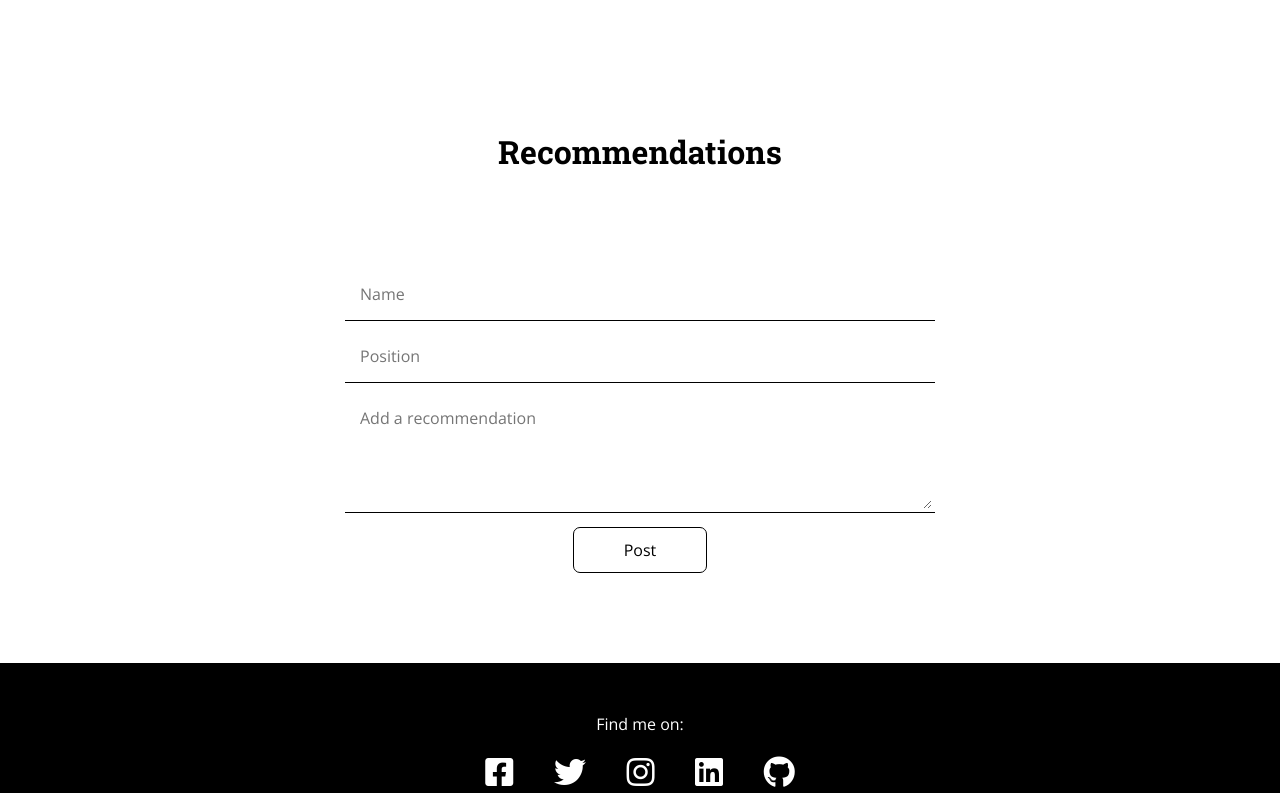
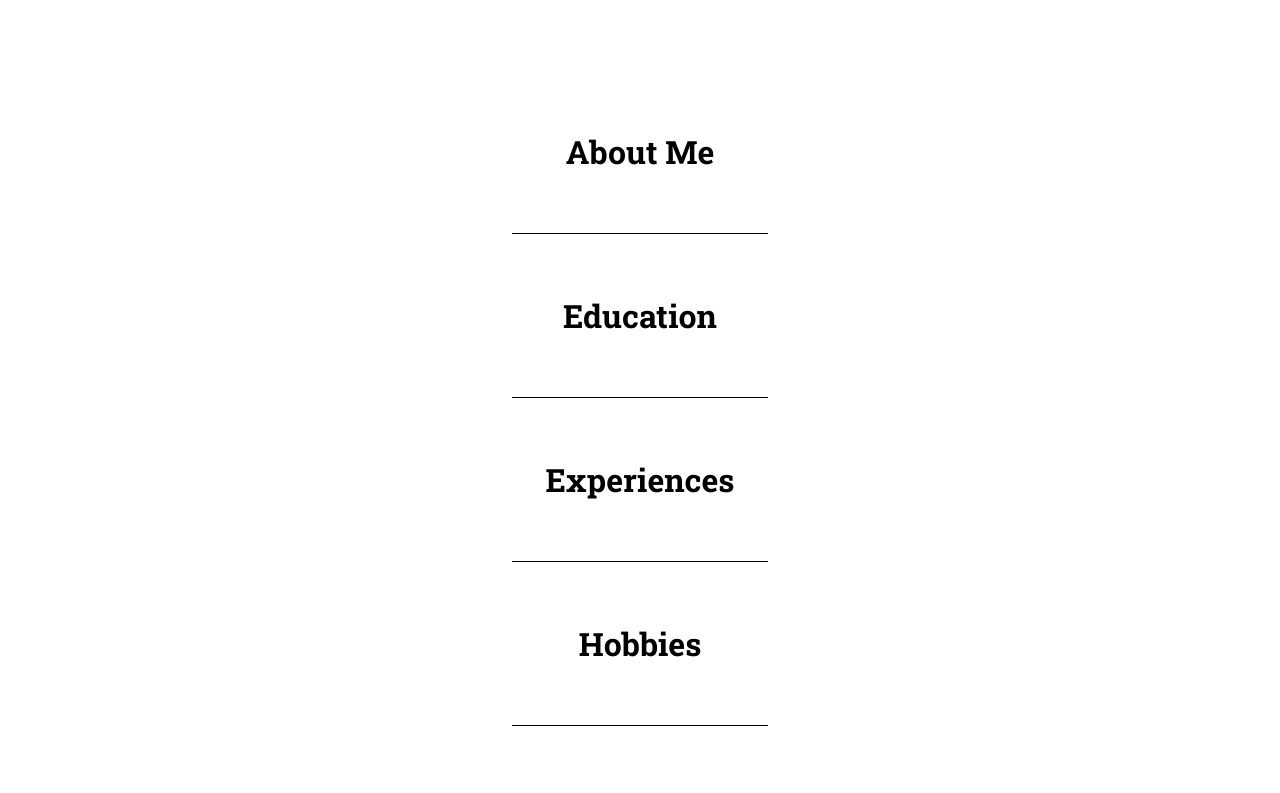
Before and after one commit to boapos/profile-react, a React (Create React App) app: page / in a window 1280 px wide. Shown: the part 720-1513 px from the top of the page. Built offline with nearby package versions, Linux system fonts and the light colour scheme.

Commit message:
minor update

```diff
--- a/src/App.css
+++ b/src/App.css
@@ -161,7 +161,7 @@ input:checked + .slider:before {
 }
 
 #dm {
-  margin-right: 4px;
+  margin-right: 7px;
 }
 
 /* hero-section */
@@ -315,9 +315,20 @@ textarea:focus::placeholder {
   opacity: 0.7;
 }
 
+.hide-alert {
+  visibility: hidden;
+  margin-bottom: -25px;
+}
+
+.show-alert {
+  visibility: visible;
+  margin-bottom: -25px;
+}
+
 /* entry */
 .reco-list {
   padding: 10px;
+  margin-top: 30px;
 }
 .entry {
   position: relative;
@@ -382,6 +393,8 @@ textarea:focus::placeholder {
 .alert-container {
   padding: 0 10px;
   margin-top: 15px;
+  opacity: 1;
+  transition: visibility 0s linear 0s, opacity 0.15s;
 }
 
 .alert {
@@ -411,9 +424,26 @@ textarea:focus::placeholder {
 .footer ul {
   display: flex;
   justify-content: space-around;
-  max-width: 350px;
+  max-width: 300px;
   margin: 15px auto;
   font-size: 2rem;
+}
+
+.footer a:hover {
+  opacity: 0.7;
+}
+
+/* hr */
+hr {
+  border: 0;
+  height: 1px;
+  background: #000;
+  width: 20%;
+  margin: 10px auto;
+}
+
+.dark-mode hr {
+  background: #fff;
 }
 
 @media screen and (max-width: 900px) {
--- a/src/App.js
+++ b/src/App.js
@@ -5,6 +5,10 @@ import HeroSection from './components/HeroSection'
 import DarkMode from './components/DarkMode'
 import RecoContainer from './components/Recommendations/RecoContainer'
 import Footer from './components/Footer'
+import AboutMe from './components/AboutMe'
+import Education from './components/Education'
+import Experiences from './components/Experiences'
+import Hobbies from './components/Hobbies'
 
 function App() {
   const [darkMode, setDarkMode] = useState(false)
@@ -14,6 +18,14 @@ function App() {
       <Navbar />
       <DarkMode setDarkMode={setDarkMode} />
       <HeroSection />
+      <AboutMe />
+      <hr/>
+      <Education />
+      <hr/>
+      <Experiences />
+      <hr/>
+      <Hobbies />
+      <hr/>
       <RecoContainer darkMode={darkMode} />
       <Footer />
     </div>
--- /dev/null
+++ b/src/components/AboutMe.js
@@ -0,0 +1,11 @@
+import React from 'react'
+
+const AboutMe = () => {
+  return (
+    <div className="container">
+      <h3>About Me</h3>
+    </div>
+  )
+}
+
+export default AboutMe
--- /dev/null
+++ b/src/components/Education.js
@@ -0,0 +1,11 @@
+import React from 'react'
+
+const Education = () => {
+  return (
+    <div className="container">
+      <h3>Education</h3>
+    </div>
+  )
+}
+
+export default Education
--- /dev/null
+++ b/src/components/Experiences.js
@@ -0,0 +1,11 @@
+import React from 'react'
+
+const Experiences = () => {
+  return (
+    <div className="container">
+      <h3>Experiences</h3>
+    </div>
+  )
+}
+
+export default Experiences
--- a/src/components/HeroSection.js
+++ b/src/components/HeroSection.js
@@ -5,7 +5,7 @@ const HeroSection = () => {
     // <div className="hero-section">
     //   <p className="intro">Hi! I'm <strong>Bruce</strong>.</p>
     // </div>
-  <div className="hero-section">
+  <div id="home" className="hero-section">
     <div className="animated-title">
       <div className="text-top">
         <div>
--- /dev/null
+++ b/src/components/Hobbies.js
@@ -0,0 +1,11 @@
+import React from 'react'
+
+const Hobbies = () => {
+  return (
+    <div className="container">
+      <h3>Hobbies</h3>
+    </div>
+  )
+}
+
+export default Hobbies
--- a/src/components/Navbar/Navbar.js
+++ b/src/components/Navbar/Navbar.js
@@ -55,7 +55,7 @@ const Navbar = () => {
 
   return (
     <nav className={top ? 'scrolled-top navbar-items' : 'navbar-items'} onClick={e => e.stopPropagation()}>
-      <h1 className="navbar-logo">Bruce Apos</h1>
+      <h1 className="navbar-logo"><a href="#home">Bruce Apos</a></h1>
       <div className="menu-icon" onClick={() => setClickedMenu(!clickedMenu)}>
         <i className={clickedMenu ? 'fas fa-times' : 'fas fa-bars'}></i>
       </div>
--- a/src/components/Recommendations/EditForm.js
+++ b/src/components/Recommendations/EditForm.js
@@ -1,29 +1,51 @@
-import React from 'react'
+import React, { useState, useEffect } from 'react'
 
 const EditForm = ({ dispatch, name$, setName$, pos$, setPos$, text$, setText$, enableEdit, setEnableEdit, id, alertDispatch }) => {
+
+  const [isValid, setIsValid] = useState(true)
 
   const submitHandler = e => {
     e.preventDefault()
     if (name$ === '' || pos$ === '' || text$ === '') {
-      // create own alert here
+      setIsValid(false)
     } else {
       const date = '(Edited) ' + new Date().toLocaleTimeString([], {year: 'numeric', month: 'numeric', day: 'numeric', hour: '2-digit', minute: '2-digit'})
       dispatch({ type: 'delete-entry', payload: { id: id } })
       dispatch({ type: 'add-entry', payload: { name: name$, pos: pos$, text: text$, date: date } })
       alertDispatch({ type: 'save-edit' })
       setEnableEdit(false)
+      setIsValid(true)
     }
   }
 
   const closeHandler = () => {
     setEnableEdit(false)
+    setIsValid(true)
   }
+
+  const escHandler = e => {
+    if (e.key === 'Escape') {
+      setEnableEdit(false)
+      setIsValid(true)
+    }
+  }
+
+  useEffect(() => {
+    if (enableEdit === true) {
+      document.addEventListener('keydown', escHandler)
+    }
+    return () => {
+      document.removeEventListener('keydown', escHandler)
+    }
+  // eslint-disable-next-line
+  }, [enableEdit])
 
   return (
     <div className={enableEdit ? 'edit-form disp' : 'edit-form'}>
       <div className="form-main">
         <div className="form-div">
           <form className="form" onSubmit={submitHandler}>
+          <p className={isValid ? 'hide-alert' : 'show-alert'}>Please fill-in all fields.</p>
             <i className="close fas fa-times" onClick={closeHandler}></i>
             <div className="name">
               <input id="edit-name" type="text" className="feedback-input" placeholder="Name" value={name$} onChange={e => setName$(e.target.value)} />
--- a/src/components/Recommendations/RecoContainer.js
+++ b/src/components/Recommendations/RecoContainer.js
@@ -69,12 +69,6 @@ const RecoContainer = ({ darkMode }) => {
   const [entries, dispatch] = useReducer(reducer, [])
   const [alert, alertDispatch] = useReducer(alertReducer, initialAlert)
 
-  const escHandler = e => {
-    if (e.key === 'Escape') {
-      setEnableEdit(false)
-    }
-  }
-
   useEffect(() => {
     if (enableEdit === true) {
       document.querySelector('#edit-name').focus()
@@ -82,22 +76,12 @@ const RecoContainer = ({ darkMode }) => {
   }, [enableEdit])
 
   useEffect(() => {
-    if (enableEdit === true) {
-      document.addEventListener('keydown', escHandler)
-    }
-    return () => {
-      document.removeEventListener('keydown', escHandler)
-    }
-  // eslint-disable-next-line
-  }, [enableEdit])
-
-  useEffect(() => {
     let timer
     if (alert.type === '') {
       document.querySelector('.alert-container').style = 'visibility: hidden'
     } else {
-      document.querySelector('.alert-container').style = 'visibility: visible,'
-      timer = setTimeout(() => document.querySelector('.alert-container').style = 'visibility: hidden', 2000)
+      document.querySelector('.alert-container').style = 'visibility: visible'
+      timer = setTimeout(() => document.querySelector('.alert-container').style = 'visibility: hidden; transition: visibility 0s linear 300ms, opacity 0.2s; opacity: 0', 2500)
     }
     return () => clearTimeout(timer);
   }, [alert])
@@ -112,7 +96,7 @@ const RecoContainer = ({ darkMode }) => {
     }
   }, [])
 
-  useEffect(() => {
+  useEffect(() => { // save to local storage
     localStorage.setItem('entries', JSON.stringify(entries))
   }, [entries])
 
```
Also changed, not shown: 1 other file (tests, documents, lock files or other folders).
